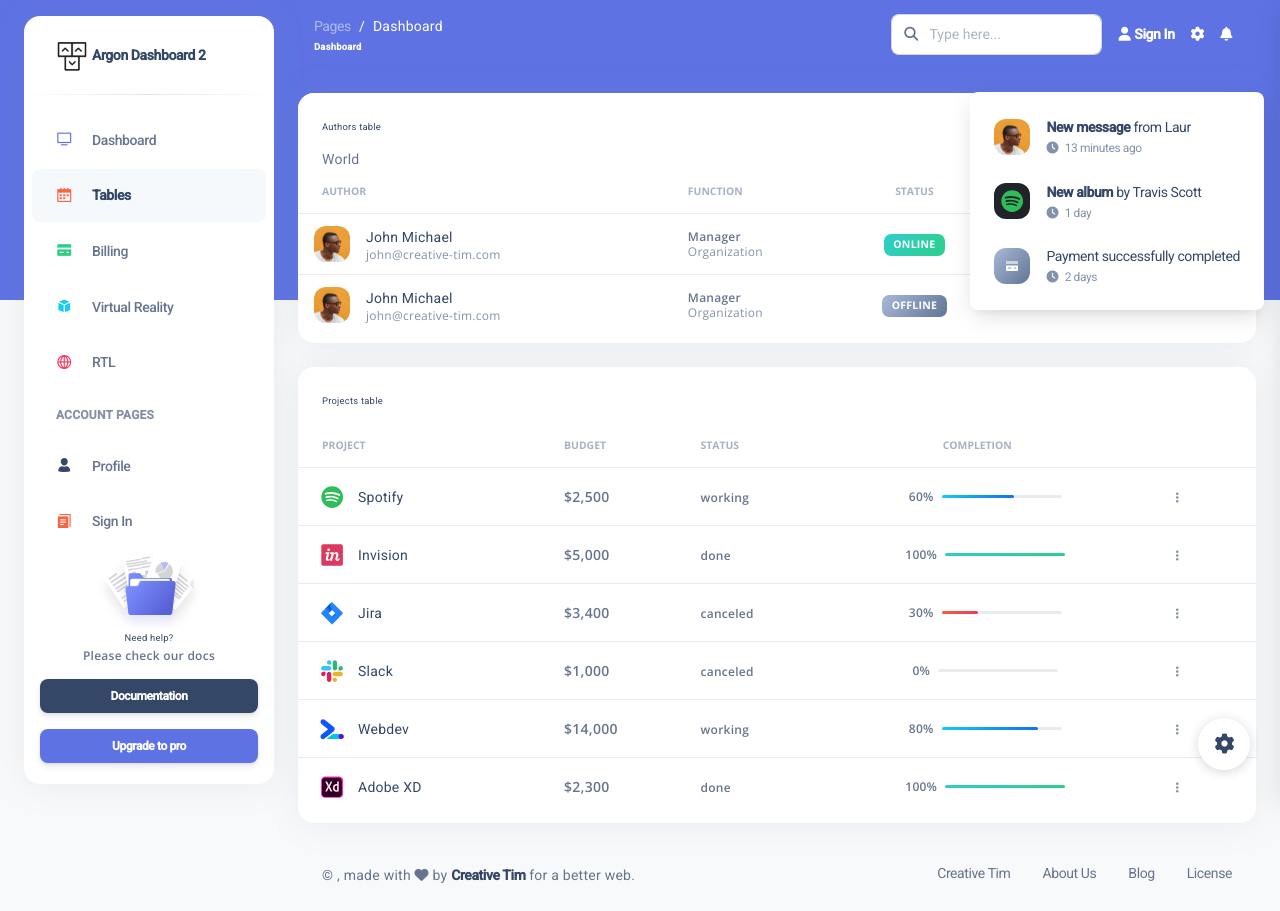
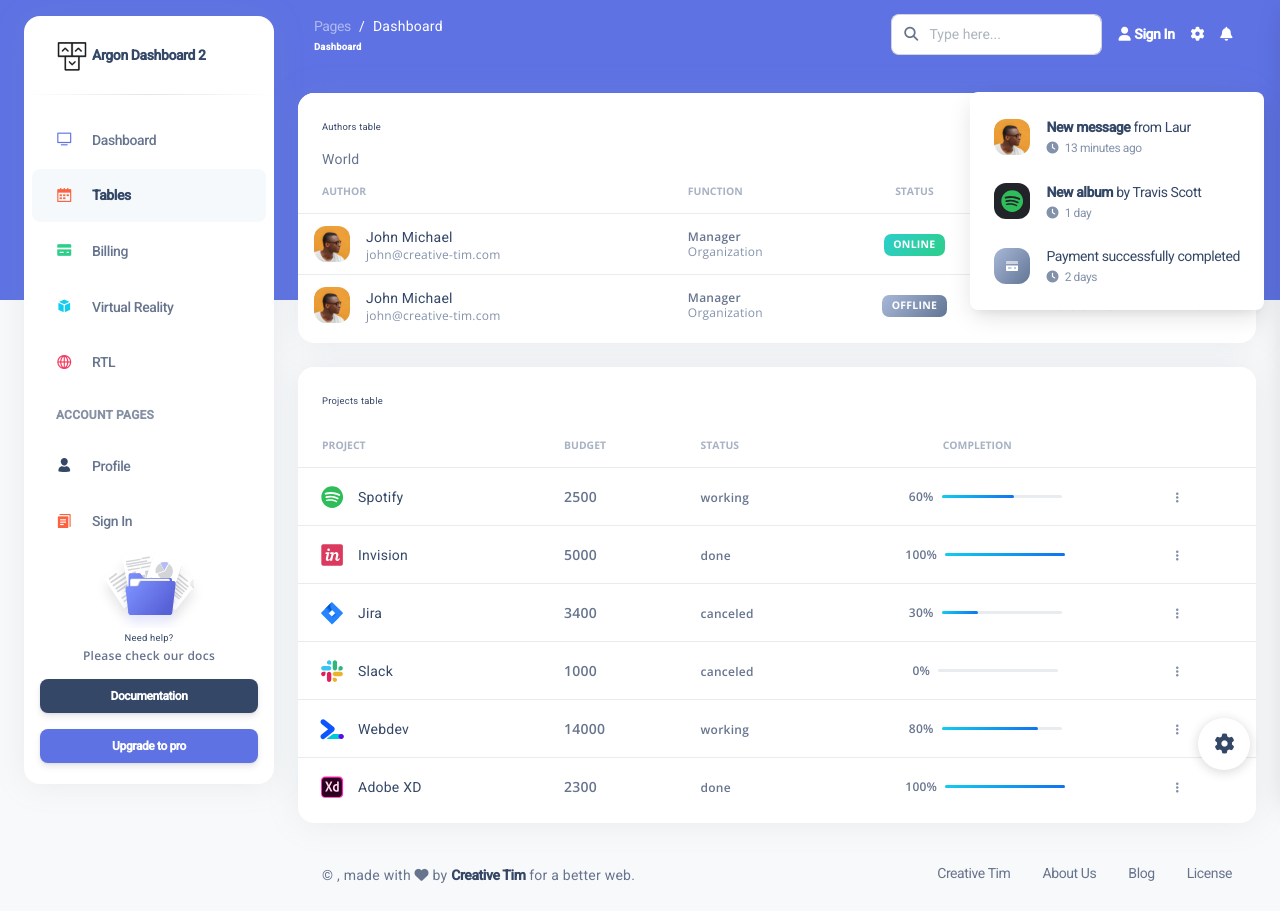
Before and after one commit to badukwei/dtd-homework, an Angular app: page /table in a window 1280 px wide. Built offline with nearby package versions, Linux system fonts and the light colour scheme.

Commit message:
project data-binding

```diff
--- a/src/app/page/member/table/table.component.html
+++ b/src/app/page/member/table/table.component.html
@@ -39,7 +39,7 @@
                   </tr>
                 </thead>
                 <tbody>
-                  <tr *ngFor="let item of data">
+                  <tr *ngFor="let item of authorData">
                     <td>
                       <div class="d-flex px-2 py-1">
                         <div>
@@ -137,41 +137,41 @@
                   </tr>
                 </thead>
                 <tbody>
-                  <tr>
+                  <tr *ngFor="let item of projectData">
                     <td>
                       <div class="d-flex px-2">
                         <div>
                           <img
-                            src="../assets/img/small-logos/logo-spotify.svg"
+                            [src]="item.projectUrl"
                             class="avatar avatar-sm rounded-circle me-2"
-                            alt="spotify"
+                            [alt]="item.project"
                           />
                         </div>
                         <div class="my-auto">
-                          <h6 class="mb-0 text-sm">Spotify</h6>
+                          <h6 class="mb-0 text-sm">{{item.project}}</h6>
                         </div>
                       </div>
                     </td>
                     <td>
-                      <p class="text-sm font-weight-bold mb-0">$2,500</p>
+                      <p class="text-sm font-weight-bold mb-0">{{item.budget}}</p>
                     </td>
                     <td>
-                      <span class="text-xs font-weight-bold">working</span>
+                      <span class="text-xs font-weight-bold">{{item.status}}</span>
                     </td>
                     <td class="align-middle text-center">
                       <div
                         class="d-flex align-items-center justify-content-center"
                       >
-                        <span class="me-2 text-xs font-weight-bold">60%</span>
+                        <span class="me-2 text-xs font-weight-bold">{{item.completion}}%</span>
                         <div>
                           <div class="progress">
                             <div
                               class="progress-bar bg-gradient-info"
                               role="progressbar"
-                              aria-valuenow="60"
+                              [attr.aria-valuenow]="item.completion"
                               aria-valuemin="0"
                               aria-valuemax="100"
-                              style="width: 60%"
+                              [style.width.%]="item.completion"
                             ></div>
                           </div>
                         </div>
@@ -182,7 +182,7 @@
                         <i class="fa fa-ellipsis-v text-xs"></i>
                       </button>
                     </td>
-                  </tr>
+                  <!-- </tr>
                   <tr>
                     <td>
                       <div class="d-flex px-2">
@@ -432,7 +432,7 @@
                         <i class="fa fa-ellipsis-v text-xs"></i>
                       </button>
                     </td>
-                  </tr>
+                  </tr> -->
                 </tbody>
               </table>
             </div>
--- a/src/app/page/member/table/table.component.ts
+++ b/src/app/page/member/table/table.component.ts
@@ -12,7 +12,8 @@
   /** 是否顯示 */
   isShow = false;
   /**資料 */
-  data: any = [
+  //Author
+  authorData: any = [
     {
       author: 'John Michael',
       authorUrl: '../assets/img/team-2.jpg',
@@ -37,6 +38,51 @@
     },
   ];
 
+  //Project
+  projectData: any = [
+    {
+      project: 'Spotify',
+      projectUrl: '../assets/img/small-logos/logo-spotify.svg',
+      budget: 2500,
+      status: 'working',
+      completion: 60,
+    },
+    {
+      project: 'Invision',
+      projectUrl: '../assets/img/small-logos/logo-invision.svg',
+      budget: 5000,
+      status: 'done',
+      completion: 100,
+    },
+    {
+      project: 'Jira',
+      projectUrl: '../assets/img/small-logos/logo-jira.svg',
+      budget: 3400,
+      status: 'canceled',
+      completion: 30,
+    },
+    {
+      project: 'Slack',
+      projectUrl: '../assets/img/small-logos/logo-slack.svg',
+      budget: 1000,
+      status: 'canceled',
+      completion: 0,
+    },
+    {
+      project: 'Webdev',
+      projectUrl: '../assets/img/small-logos/logo-webdev.svg',
+      budget: 14000,
+      status: 'working',
+      completion: 80,
+    },
+    {
+      project: 'Adobe XD',
+      projectUrl: '../assets/img/small-logos/logo-xd.svg',
+      budget: 2300,
+      status: 'done',
+      completion: 100,
+    },
+  ];
   /**
    * 變更標題
    */
```
